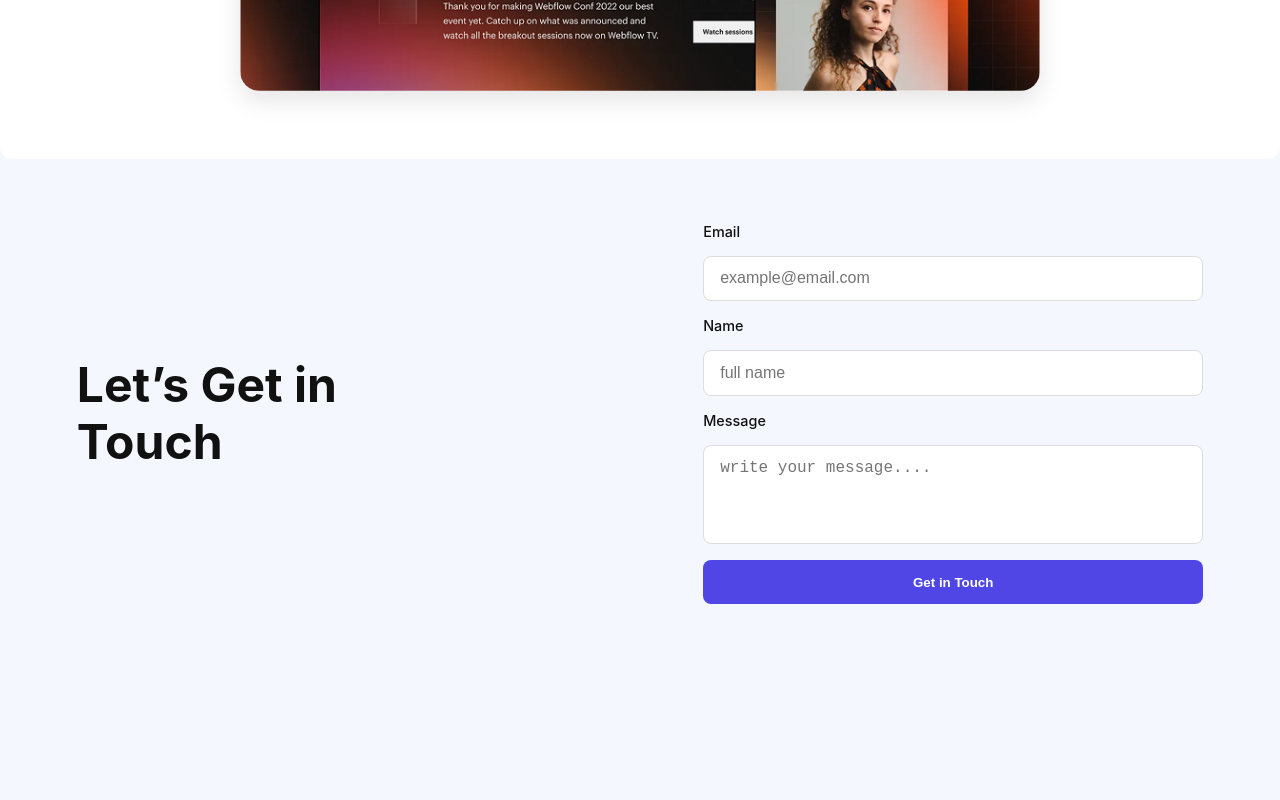
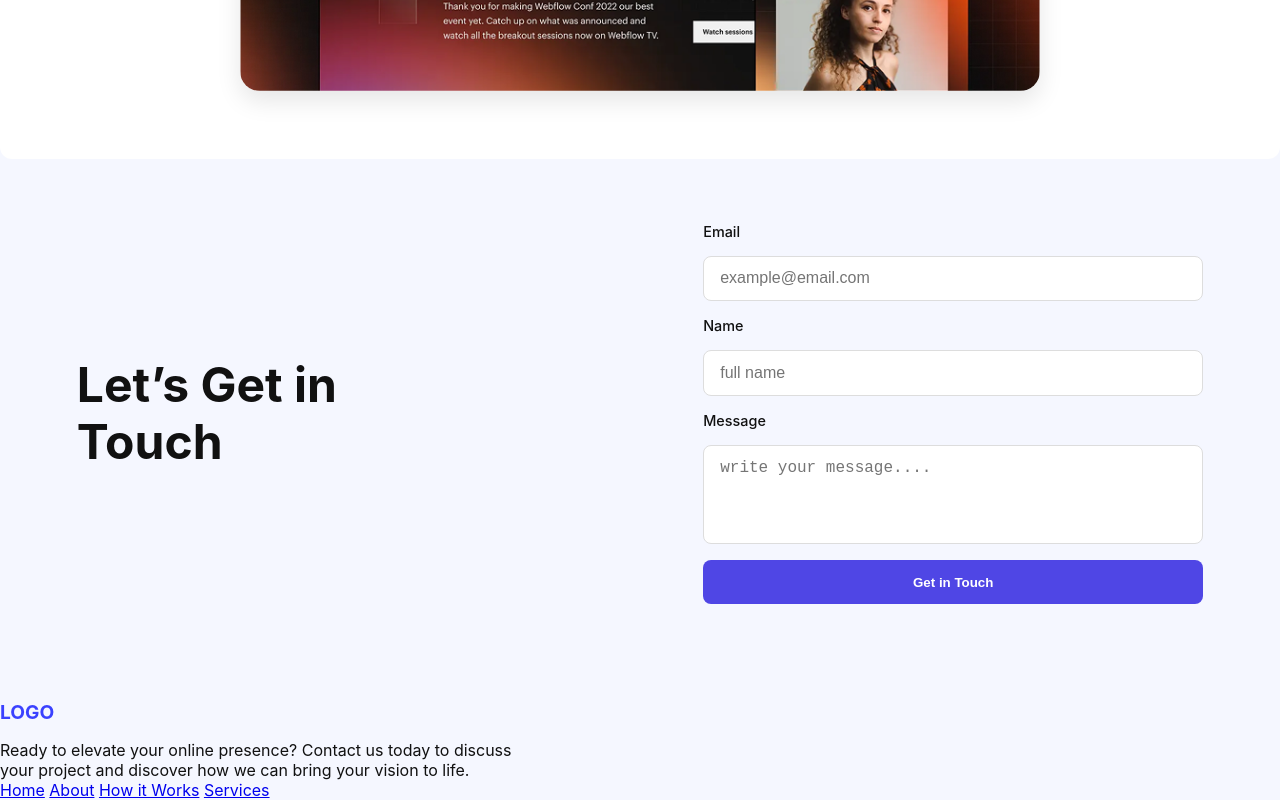
Before and after one commit to Sharaf028/A1, a plain HTML site: page index.html in a window 1280 px wide. Shown: the part 2647-3447 px from the top of the page. Before the commit the page ends 3315 px from the top, so only its background shows below. Drawn offline with Linux system fonts and the light colour scheme.

Commit message:
added footer

```diff
--- a/index.html
+++ b/index.html
@@ -125,3 +125,17 @@
       </form>
     </div>
   </section>
+
+  <footer class="footer">
+    <h2 class="logo">LOGO</h2>
+    <p class="footer-text">
+      Ready to elevate your online presence? Contact us today to discuss<br />
+      your project and discover how we can bring your vision to life.
+    </p>
+    <nav class="footer-nav">
+      <a href="#">Home</a>
+      <a href="#">About</a>
+      <a href="#">How it Works</a>
+      <a href="#">Services</a>
+    </nav>
+  </footer>
```
